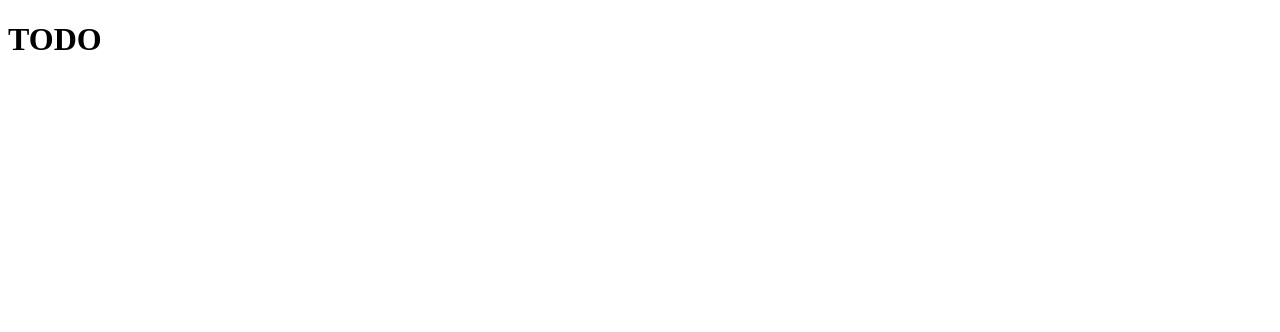
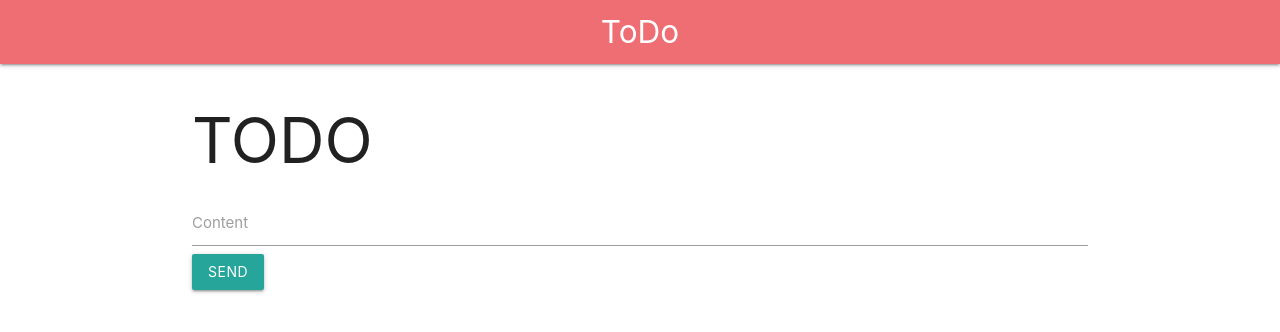
Before and after one commit to ivanln26/todo, a Django app: page / in a window 1280 px wide. Before the commit the part shown is almost empty. Shown: the top 332 px of the page. Run offline with Django 3.2, Linux system fonts and the light colour scheme; data that the repository does not hold is empty.

Commit message:
forms, post, delete agregado

```diff
--- /dev/null
+++ b/todo/forms.py
@@ -0,0 +1,7 @@
+from django import forms
+from .models import ToDo
+
+class ToDoForm(forms.ModelForm):
+    class Meta:
+        model = ToDo
+        fields = ['content',]
--- a/todo/templates/base.html
+++ b/todo/templates/base.html
@@ -3,9 +3,19 @@
 <head>
     <meta charset="UTF-8">
     <title>ToDo</title>
+    <link rel="stylesheet" href="https://cdnjs.cloudflare.com/ajax/libs/materialize/1.0.0-rc.2/css/materialize.min.css">
+    <link href="https://fonts.googleapis.com/icon?family=Material+Icons" rel="stylesheet">
 </head>
 <body>
-    {% block content %}
-    {% endblock %}
+    <header>
+        {% include "header.html" %}
+    </header>
+    <main>
+        <div class="container">
+            {% block content %}
+            {% endblock %}
+        </main>
+    </div>
+    <script src="https://cdnjs.cloudflare.com/ajax/libs/materialize/1.0.0-rc.2/js/materialize.min.js"></script>
 </body>
 </html>
--- /dev/null
+++ b/todo/templates/header.html
@@ -0,0 +1,5 @@
+<nav>
+    <div class="nav-wrapper">
+        <a href="" class="brand-logo center">ToDo</a>
+    </div>
+</nav>
--- a/todo/templates/index.html
+++ b/todo/templates/index.html
@@ -2,4 +2,19 @@
 
 {% block content %}
     <h1>TODO</h1>
+    <form action="/todo" method="post">
+        {% csrf_token %}
+        <div class="input-field">
+            <label for="{{ form.content.id_for_label }}">{{ todoform.content.label }}</label>
+            {{ todoform.content }}
+            <button class="waves-effect waves-light btn">Send</button>
+        </div>
+    </form>
+    {% for todo in todos%}
+        <h2>
+            {{ todo.date | date:"d/m/Y " }}
+            {{ todo }}
+            <a class="black-text" href="{% url 'delete' todo.id %}"><i class="material-icons">delete</i></a>
+        </h2>
+    {% endfor %}
 {% endblock %}
--- a/todo/urls.py
+++ b/todo/urls.py
@@ -2,5 +2,7 @@
 from . import views
 
 urlpatterns = [
-    path('', views.index),
+    path('', views.index, name="index"),
+    path('todo', views.todo, name="todo"),
+    path('delete/<int:todo_id>', views.delete, name="delete")
 ]
--- a/todo/views.py
+++ b/todo/views.py
@@ -1,7 +1,21 @@
-from django.shortcuts import render
-from django.http import HttpResponse
-
+from django.shortcuts import render, redirect
+from django.db import models
+from .models import ToDo
+from .forms import ToDoForm
 
 def index(request):
-    return render(request, "index.html")
-    return HttpResponse("<h1>TODO</h1>")
+    todos = ToDo.objects.order_by('-date')
+    todoform = ToDoForm()
+    ctx = {'todos': todos, 'todoform': todoform}
+    return render(request, "index.html", ctx)
+
+def todo(request):
+    content = request.POST.get('content')
+    todo = ToDo(content=content)
+    todo.save()
+    return redirect('index')
+
+def delete(request, todo_id):
+    todo = ToDo.objects.get(pk=todo_id)
+    todo.delete()
+    return redirect('index')
```
